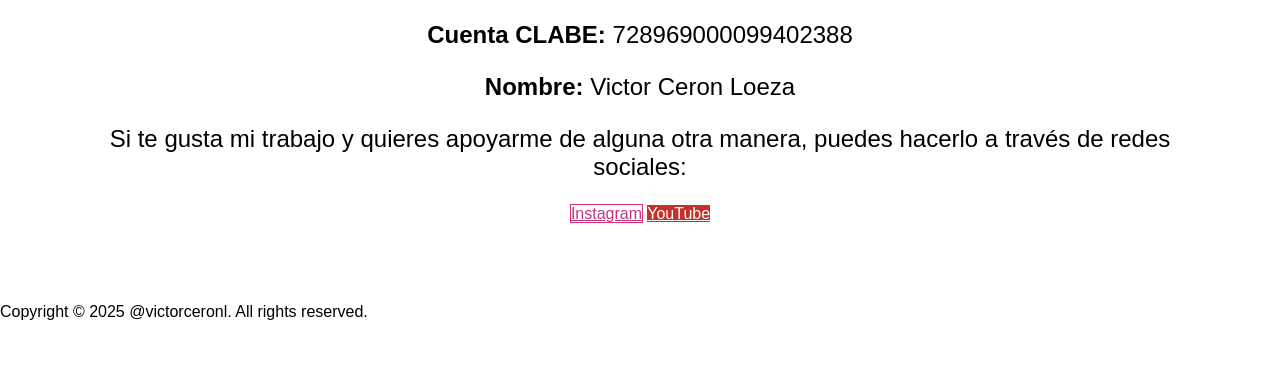
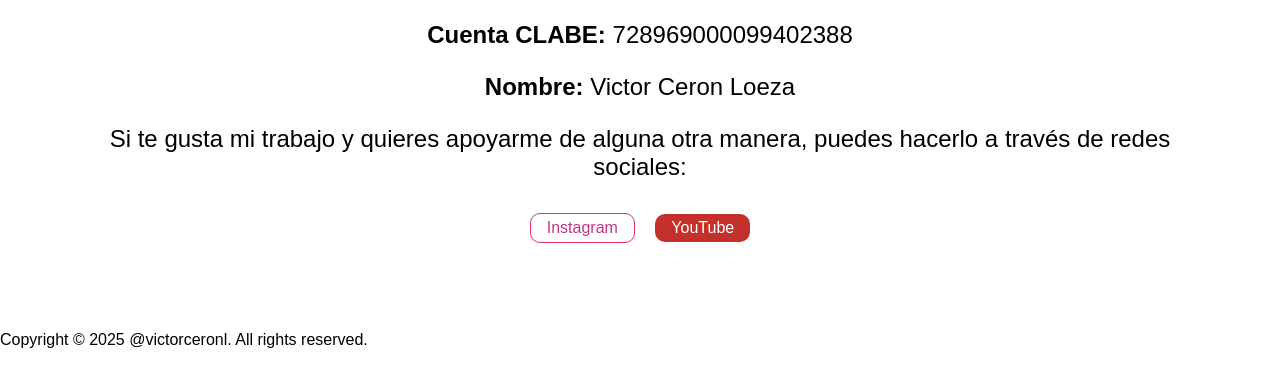
Before and after one commit to victorceronl/vbooks, a Django app: page /vbooks_01/donativo/ in a window 1280 px wide. Shown: the part 487-852 px from the top of the page. Before the commit the page ends 807 px from the top, so only its background shows below. Run offline with Django 5.2, Linux system fonts and the light colour scheme.

Commit message:
Botones enlace externo style

```diff
--- a/v_books/vbooks_01/templates/vbooks_01/donativo.html
+++ b/v_books/vbooks_01/templates/vbooks_01/donativo.html
@@ -29,8 +29,10 @@
     <p>
       Si te gusta mi trabajo y quieres apoyarme de alguna otra manera, puedes hacerlo a través de redes sociales:
     </p>
+    <div class="purchase-buttons">
     <a href="https://www.instagram.com/victorceronl" target="_blank" class="igBoton">Instagram</a>
     <a href="https://youtube.com/@victorceronl?si=rswT7nqLaMjFI0At" target="_blank" class="YouTubeBoton">YouTube</a>
+    </div>
   </div>
 </div>
 
```
